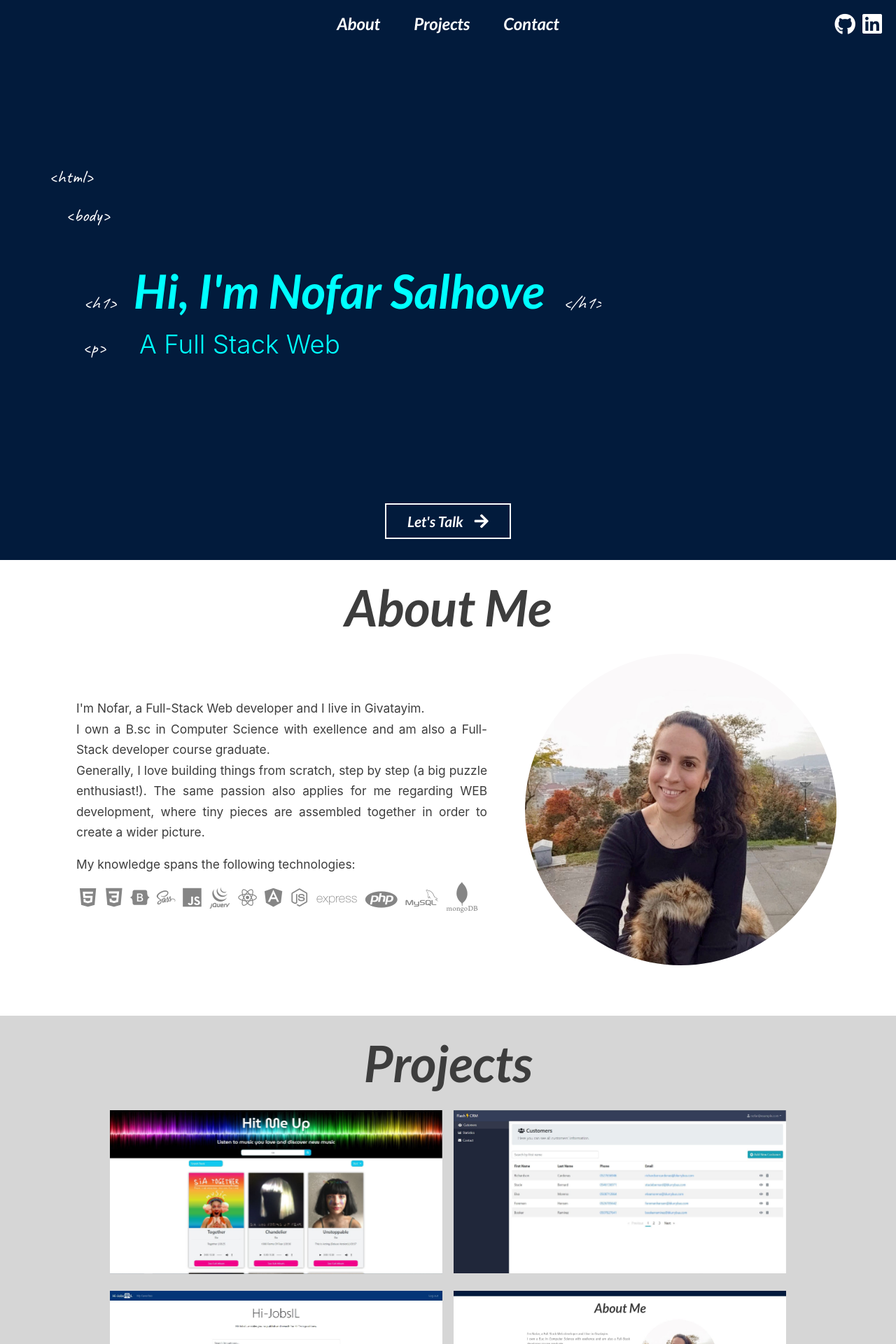
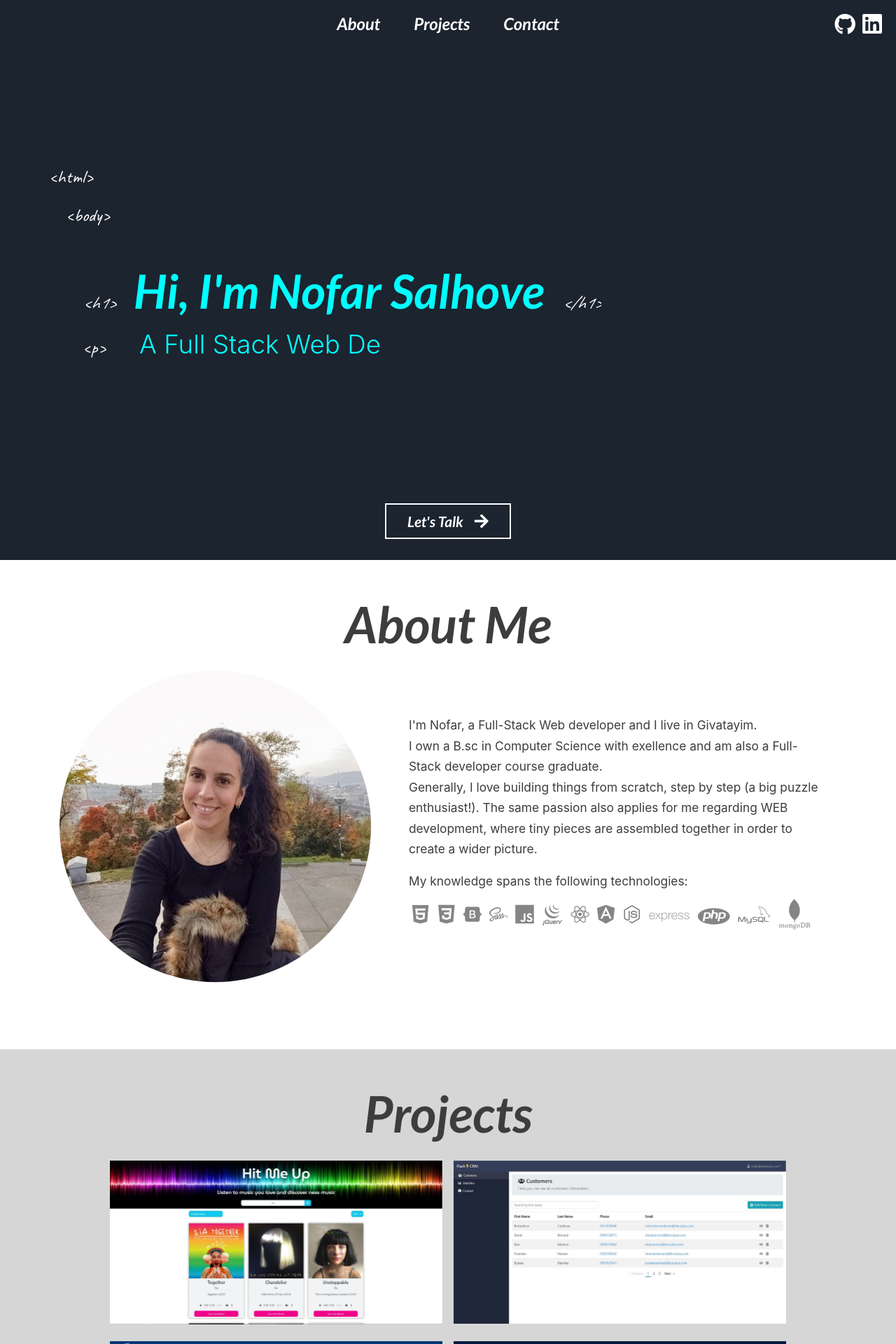
Before and after one commit to nofarsalhove/portfolio, a React (Create React App) app: page / in a window 1280 px wide. Shown: the top 1920 px of the page at 70% size. Built offline with nearby package versions, Linux system fonts and the light colour scheme.

Commit message:
Fix styling bugs

```diff
--- a/src/App.js
+++ b/src/App.js
@@ -96,6 +96,8 @@
   }
 }
 
-AOS.init();
+AOS.init({
+  once: true
+});
 
 export default App;
--- a/src/components/about.jsx
+++ b/src/components/about.jsx
@@ -25,12 +25,21 @@
   render() {
     const { techs } = this.state;
     return (
-      <div className="container-fluid py-4" id="about">
+      <div className="container-fluid py-5" id="about">
         <div className="container">
           <SectionTitle title="About Me" />
 
           <div className="row mb-5">
-            <div className="col-lg-7 d-flex align-items-center">
+            <div className="col-10 col-lg-5 mx-auto">
+              <img
+                src={me}
+                alt="me"
+                className="img-fluid rounded-circle"
+                data-aos="fade-left"
+                data-aos-duration="600"
+              />
+            </div>
+            <div className="col-lg-7 d-flex align-items-center pt-4 pt-lg-0">
               <div
                 className="px-lg-4"
                 data-aos="fade-right"
@@ -57,15 +66,6 @@
                 </div>
               </div>
             </div>
-            <div className="col-lg-5 text-center">
-              <img
-                src={me}
-                alt="me"
-                className="img-fluid rounded-circle"
-                data-aos="fade-left"
-                data-aos-duration="600"
-              />
-            </div>
           </div>
         </div>
       </div>
--- a/src/components/contact.jsx
+++ b/src/components/contact.jsx
@@ -54,7 +54,7 @@
   render() {
     const { data, errors } = this.state;
     return (
-      <div className="container-fluid py-4" id="contact">
+      <div className="container-fluid py-5" id="contact">
         <div className="container">
           <SectionTitle title="Let's keep in touch" />
 
--- a/src/components/create-project-card.jsx
+++ b/src/components/create-project-card.jsx
@@ -32,7 +32,7 @@
                 <i className="fab fa-github"></i>
               </a>
               {webLink && (
-                <a href={webLink} className="nav-link glob-icon">
+                <a href={webLink} className="nav-link glob-icon ml-3">
                   <i className="fas fa-globe "></i>
                 </a>
               )}
--- a/src/components/projects.jsx
+++ b/src/components/projects.jsx
@@ -45,7 +45,7 @@
   render() {
     const { projects } = this.state;
     return (
-      <div className="container-fluid py-4" id="project">
+      <div className="container-fluid py-5" id="project">
         <div className="container">
           <SectionTitle title="Projects" />
 
--- a/src/styles/about.scss
+++ b/src/styles/about.scss
@@ -3,13 +3,13 @@
   p {
     font-size: 13pt;
     line-height: 1.7;
-    text-align: justify;
+    // text-align: justify;
     color: #3d3d3d;
   }
-  img {
-    width: 400px;
-    height: 400px;
-  }
+  // img {
+  //   width: 400px;
+  //   height: 400px;
+  // }
 
   .tech-icon {
     font-size: 1.7em;
--- a/src/styles/header.scss
+++ b/src/styles/header.scss
@@ -3,8 +3,9 @@
 
 header {
   height: 100vh;
-  // background-color: #1b242f;
-  background-color: #021b3c;
+  // background-color: #021b3c;
+  // background-color: #252934;
+  background-color: #1b242f;
 
   #header-btn {
     position: absolute;
--- a/src/styles/projects.scss
+++ b/src/styles/projects.scss
@@ -3,6 +3,7 @@
 
 #project {
   background-color: #d6d6d6;
+  // background-color: #f5f5f5;
 
   .project-container {
     position: relative;
```
